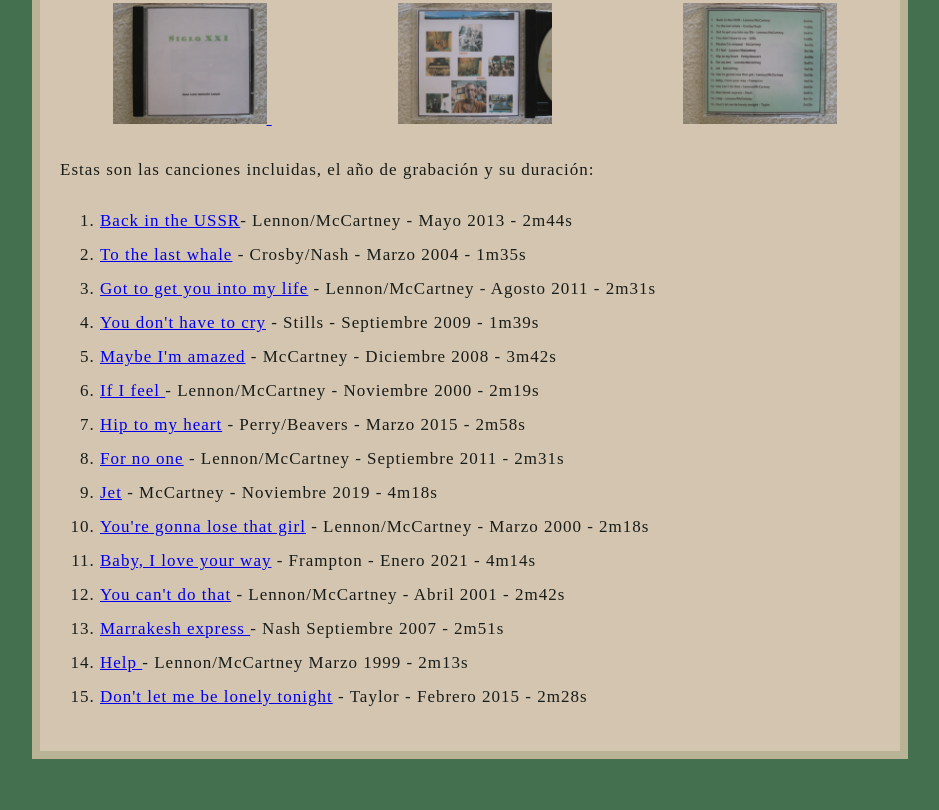
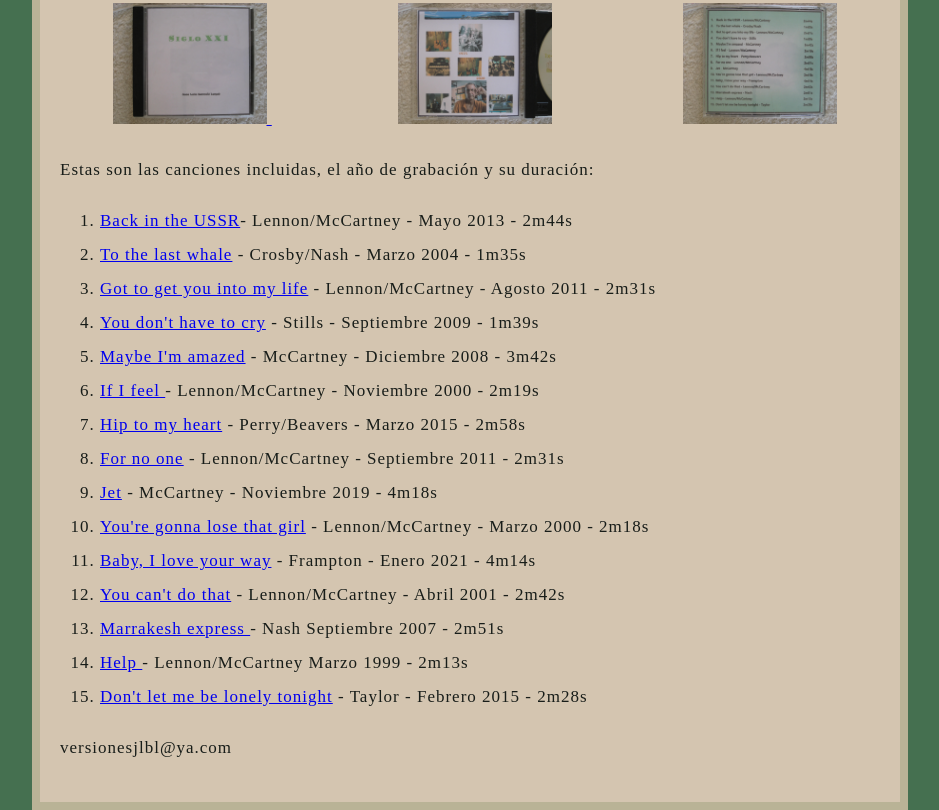
Before and after one commit to blit-blit/Canciones, a plain HTML site: page index.html in a window 1280 px wide. Shown: the part 893-1703 px from the top of the page, without its empty margins (170-1109 px from the left). Before the commit the page ends 1652 px from the top, so only its background shows below. Drawn offline with Linux system fonts and the light colour scheme; a web font is replaced by a local one.

Commit message:
Add files via upload

```diff
--- a/index.html
+++ b/index.html
@@ -64,7 +64,7 @@
     </ol>
 
 
-
+<p>versionesjlbl@ya.com</p>
 </body>
 
 </html>
```
